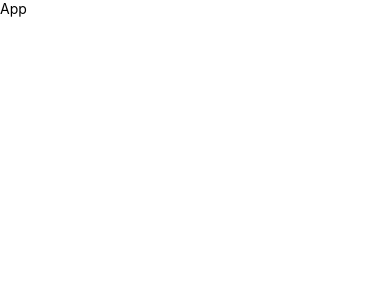
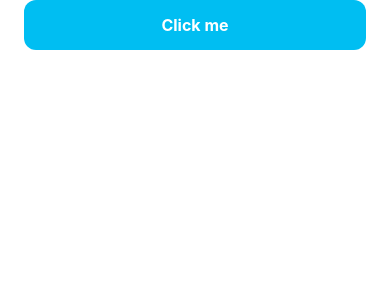
Before and after one commit to asjadsiddiqui27/FutureWalletProject, a React Native app: screen / in a window 390 px wide. Shown: the top 300 px of the page. Built offline with nearby package versions, Linux system fonts and the light colour scheme.

Commit message:
custombtn

```diff
--- a/App.js
+++ b/App.js
@@ -1,11 +1,10 @@
 import { StyleSheet, Text, View } from 'react-native'
 import React from 'react'
+import Button from './Src/Screens/Common/CustomButton'
 
 const App = () => {
   return (
-    <View>
-      <Text>App</Text>
-    </View>
+  <Button/>
   )
 }
 
--- /dev/null
+++ b/Src/Screens/Common/CustomButton.js
@@ -0,0 +1,51 @@
+import React from "react";
+import { View, Text, TouchableOpacity, StyleSheet } from "react-native";
+
+import colors from "../../Theme/Colors";
+
+
+
+
+function Button({
+    onPress = () => { onPressFunc() },
+    name = 'Click me',
+    buttonStyle = styles.btn,
+    textColor = styles.button,
+
+}) {
+
+    return (
+        <View style={styles.btnView}>
+            <TouchableOpacity onPress={onPress} style={buttonStyle}>
+                <Text style={textColor}>{name}</Text>
+            </TouchableOpacity>
+        </View>
+    )
+}
+
+
+
+
+const styles = StyleSheet.create({
+
+    button: {
+        fontSize: 16,
+        fontWeight: "700",
+        textAlign: "center",
+        margin: 15,
+        color: colors.White,
+    },
+
+    btn: {
+        height: 50,
+        width: "auto",
+        marginHorizontal: 24,
+        backgroundColor: colors.background,
+        borderRadius: 12,
+
+    },
+})
+
+
+
+export default Button;
--- a/Src/Theme/Colors.js
+++ b/Src/Theme/Colors.js
@@ -53,6 +53,9 @@ const colors = {
   bg4: '#FFDAA2',
   viewBg: '#F1F5F9',
   bgView: "#F4F9FA",
+  background: "#00BEF2"
+
+
 
 };
 export default colors;
```
